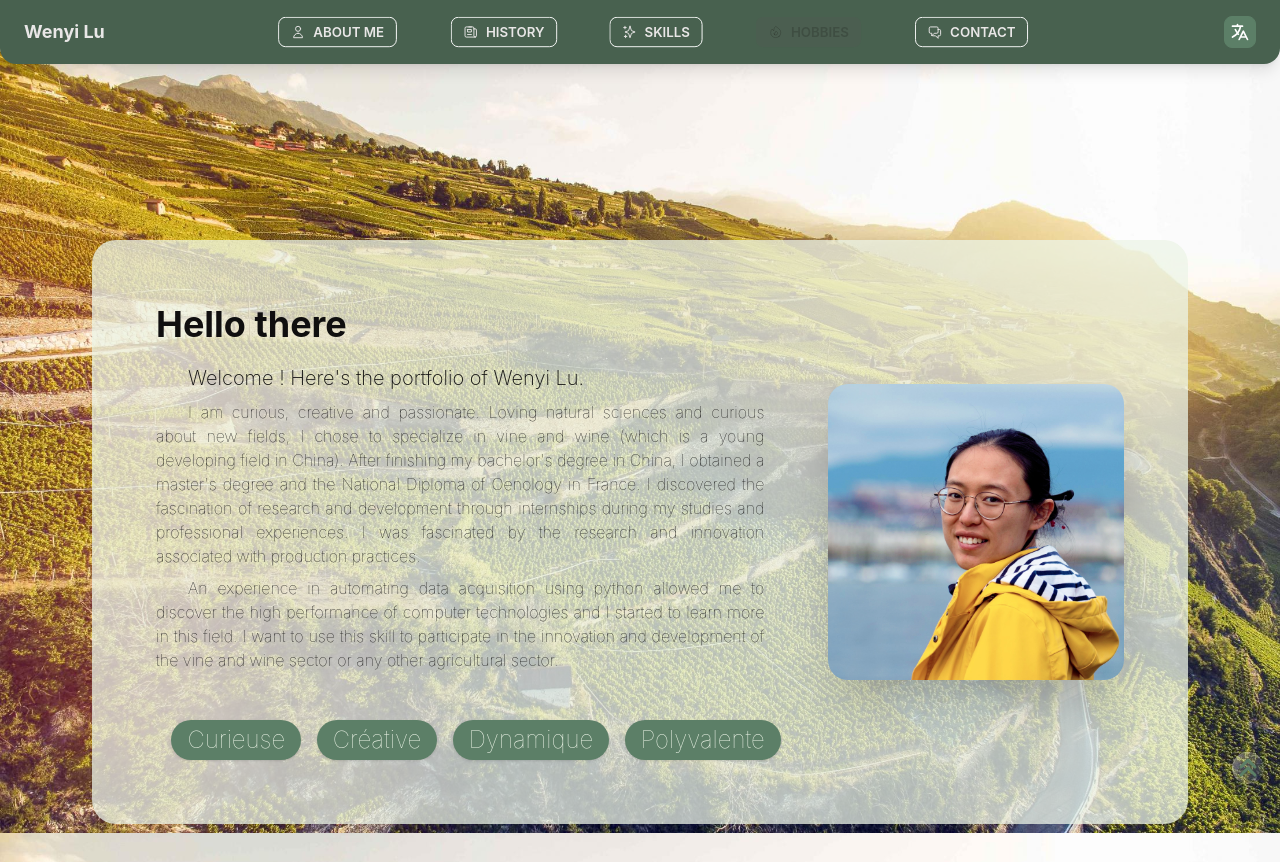
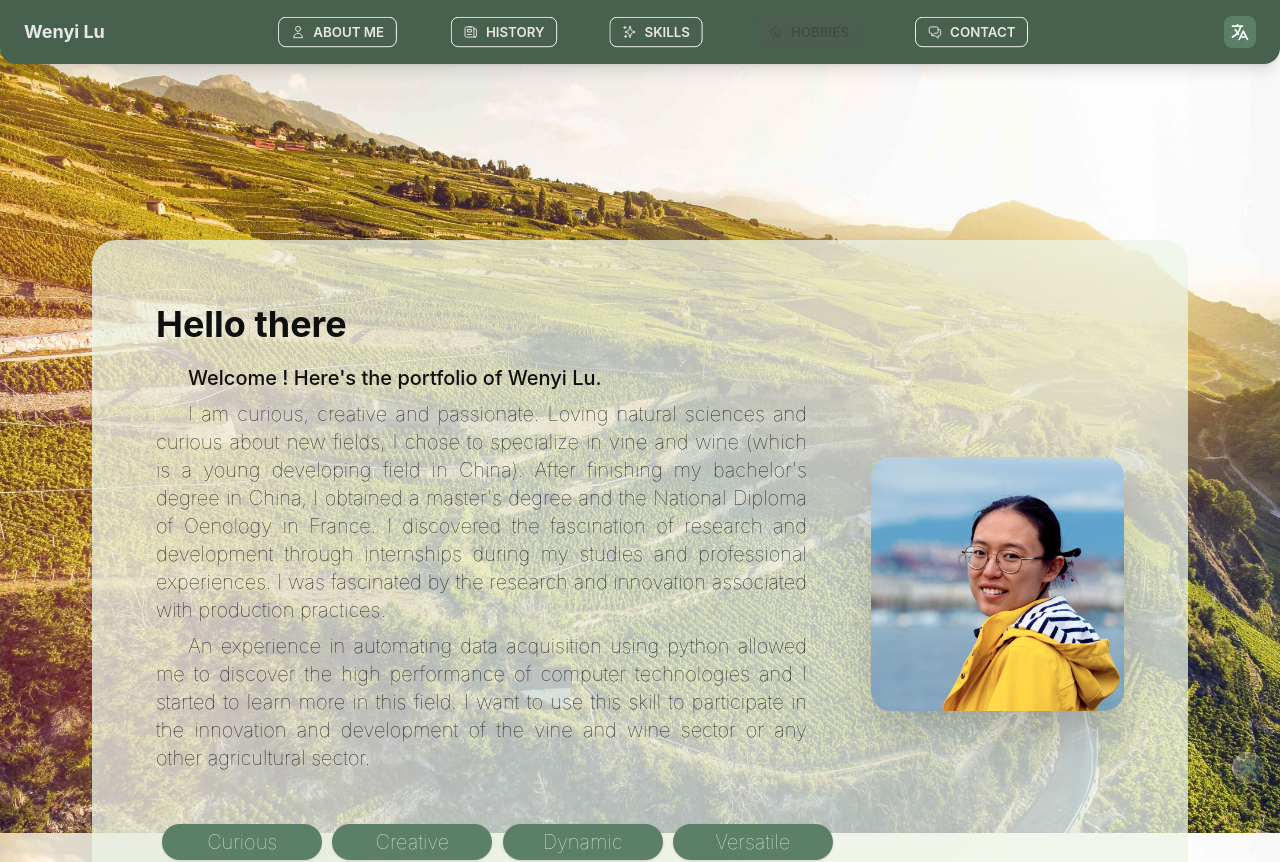
Before and after one commit to WenyiLULU/portfolio, a React (Create React App) app: page / in a window 1280 px wide. Shown: the top 862 px of the page. Built offline with nearby package versions, Linux system fonts and the light colour scheme.

Commit message:
Change view of personalites

```diff
--- a/src/components/main.js
+++ b/src/components/main.js
@@ -21,8 +21,27 @@ export default function Main(props) {
             "fr": "Une expérience d'automatisation de l'acquisition des données à l'aide de python m'a permis de découvrir les hautes performances des technologies informatiques et j'ai commencé à en apprendre davantage dans ce domaine. J'ai envie d'utiliser cette compétence pour participer à l'innovation et au développement du secteur de la vigne et du vin ou de tout autre secteur agricole.",
             "en": "An experience in automating data acquisition using python allowed me to discover the high performance of computer technologies and I started to learn more in this field. I want to use this skill to participate in the innovation and development of the vine and wine sector or any other agricultural sector.",
             "cn": "工作中一次利用python实现数据获取自动化的经历让我体验到信息技术的高效能，并开始在这一领域深入学习。我期望能够利用这一技能参与到葡萄与葡萄酒领域或是其它农业领域的创新与发展中去。"
-        }
-
+        },
+        "curious" : {
+            "fr": "Curieuse",
+            "en": "Curious",
+            "cn": "好奇心",
+        },
+        "creative" : {
+            "fr": "Créative",
+            "en": "Creative",
+            "cn": "创造力",
+        },
+        "dynamic" : {
+            "fr": "Dynamique",
+            "en": "Dynamic",
+            "cn": "活 力",
+        },
+        "versatile" : {
+            "fr": "Polyvalente",
+            "en": "Versatile",
+            "cn": "多才能",
+        },
     }
 
     return (
@@ -36,23 +55,22 @@ export default function Main(props) {
                         <h1 className="mb-5 text-4xl font-bold">
                             {contents.hello[props.lang]}
                         </h1>
-                        <h1 className="first-letter:pl-8 mb-2 pr-8 text-xl font-extralight text-justify col-span-full">
+                        <h1 className="first-letter:pl-8 mb-2 pr-8 text-xl font-medium text-justify col-span-full">
                             {contents.p1[props.lang]}
                         </h1>
-                        <p className="first-letter:pl-8 pr-8 text-m text-justify mb-2">
+                        <p className="first-letter:pl-8 pr-8 lg:text-xl text-justify mb-2">
                             {contents.p2[props.lang]}
                         </p>
-                        <p className="first-letter:pl-8 pr-8 text-m text-justify mb-2">
+                        <p className="first-letter:pl-8 pr-8 lg:text-xl text-justify mb-2">
                             {contents.p3[props.lang]}
                         </p>
-                        <ul className="flex justify-evenly text-secondary text-2xl mt-12">
-                            <li className="rounded-full bg-primary shadow px-4 py-1">Curieuse</li>
-                            <li className="rounded-full bg-primary shadow px-4 py-1">Créative</li>
-                            <li className="rounded-full bg-primary shadow px-4 py-1">Dynamique</li>
-                            <li className="rounded-full bg-primary shadow px-4 py-1">Polyvalente</li>
+                        <ul className="flex flex-wrap justify-evenly text-secondary text-center text-xl mt-12">
+                            <li className="rounded-full bg-primary shadow w-40 px-4 py-1 m-1">{contents.curious[props.lang]}</li>
+                            <li className="rounded-full bg-primary shadow w-40 px-4 py-1 m-1">{contents.creative[props.lang]}</li>
+                            <li className="rounded-full bg-primary shadow w-40 px-4 py-1 m-1">{contents.dynamic[props.lang]}</li>
+                            <li className="rounded-full bg-primary shadow w-40 px-4 py-1 m-1">{contents.versatile[props.lang]}</li>
                         </ul>
                     </div>
-
                 </div>
             </div>
         </section>
```
